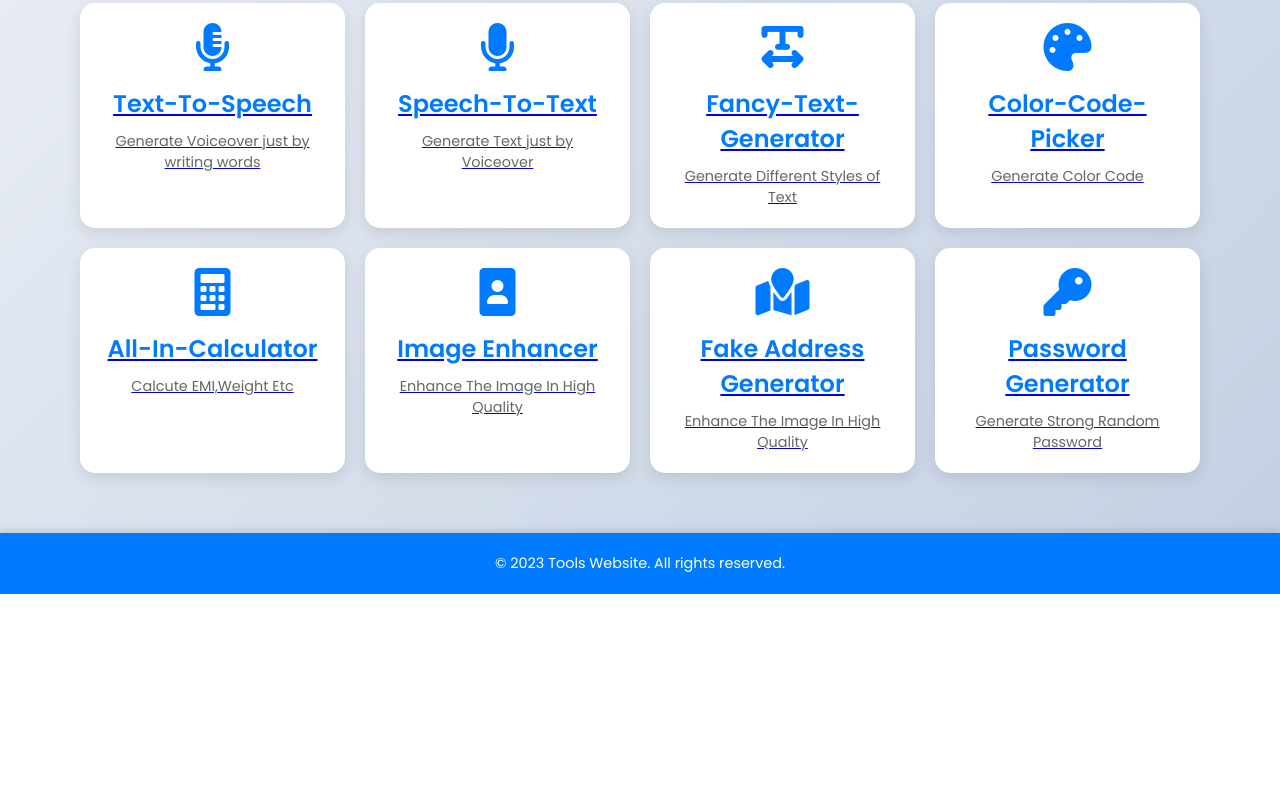
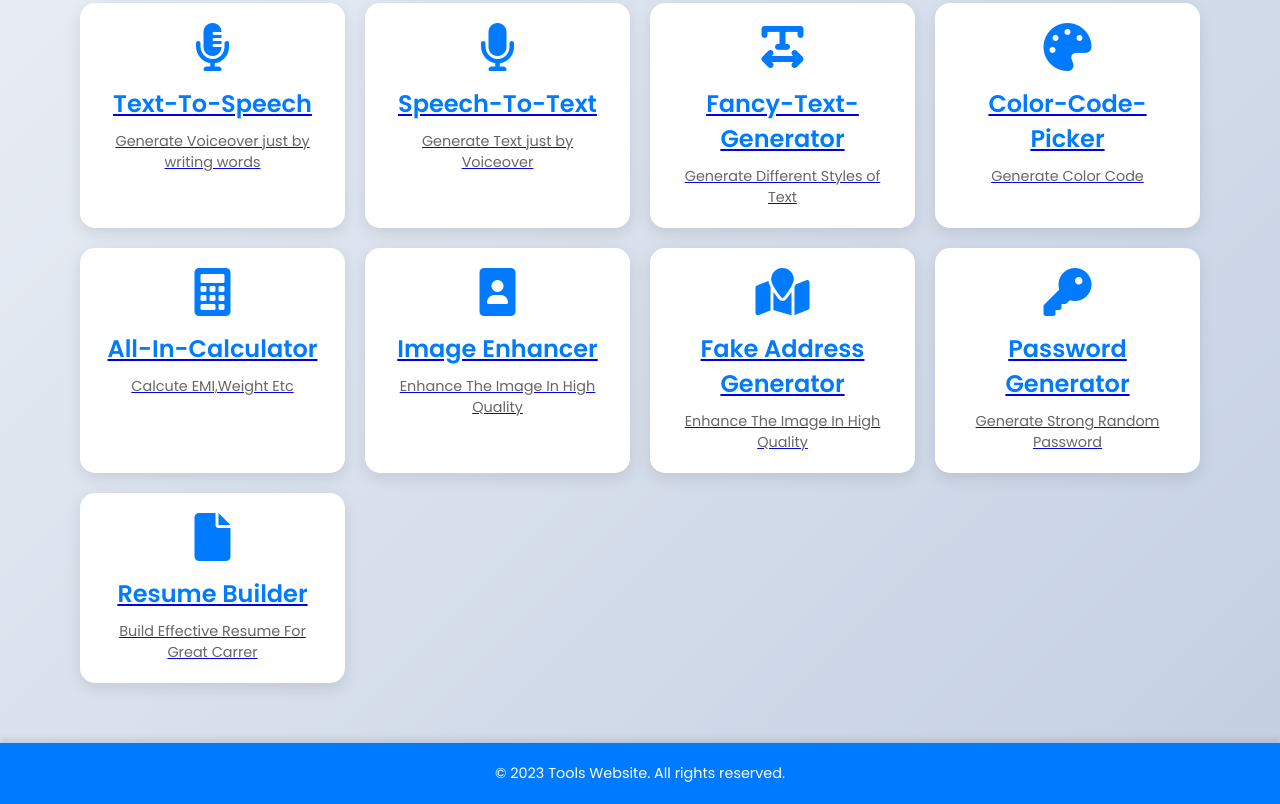
Before and after one commit to surajixcp/Tools, a website: page index.html in a window 1280 px wide. Shown: the part 721-1525 px from the top of the page. Before the commit the page ends 1315 px from the top, so only its background shows below. Drawn offline with Linux system fonts and the light colour scheme.

Commit message:
Update index.html

```diff
--- a/index.html
+++ b/index.html
@@ -280,6 +280,12 @@
         <h2>Password Generator</h2>
         <p>Generate Strong Random Password</p>
     </a>
+            <!-- Tool Card 17: Resume Builder -->
+            <a href="/Tools/resume-builder.html" class="tool-card">
+        <i class="fa-solid fa-file"></i>
+        <h2>Resume Builder</h2>
+        <p>Build Effective Resume For Great Carrer</p>
+    </a>
 
 </div>
     </main>
```
